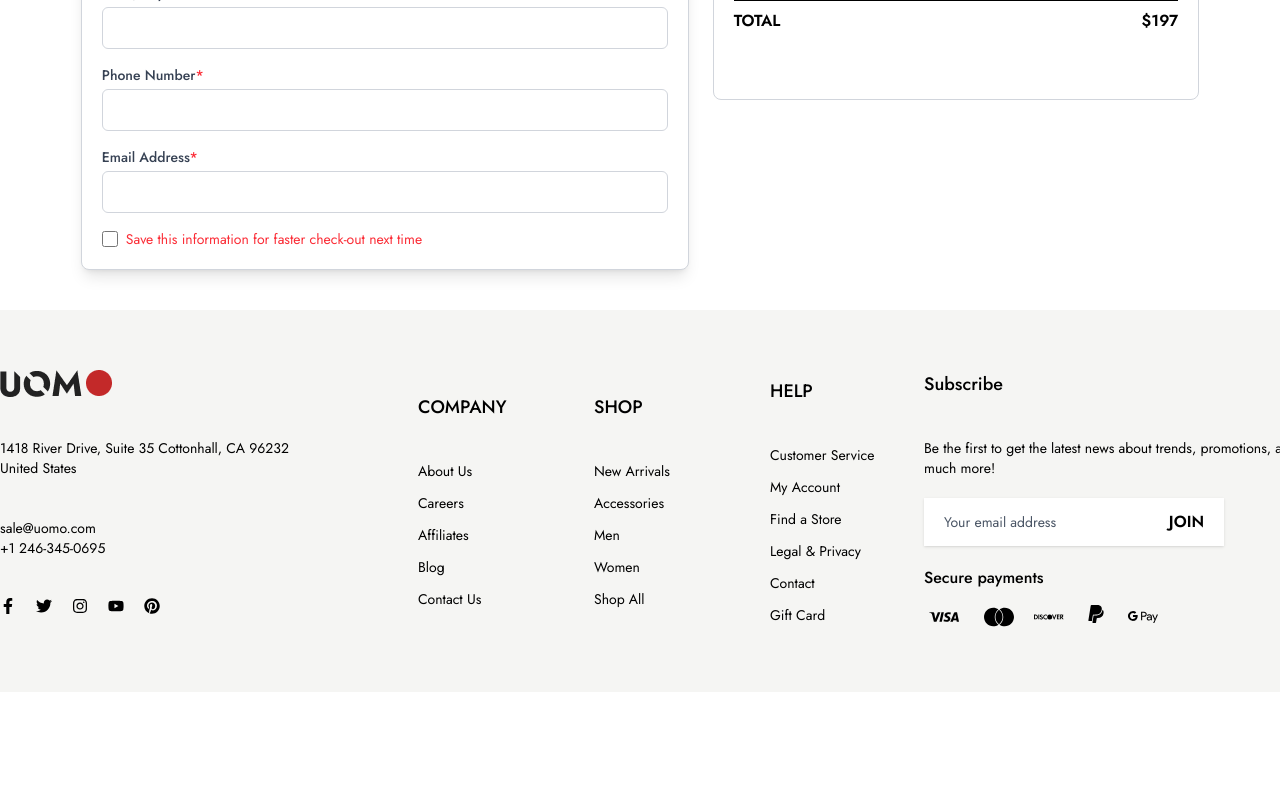
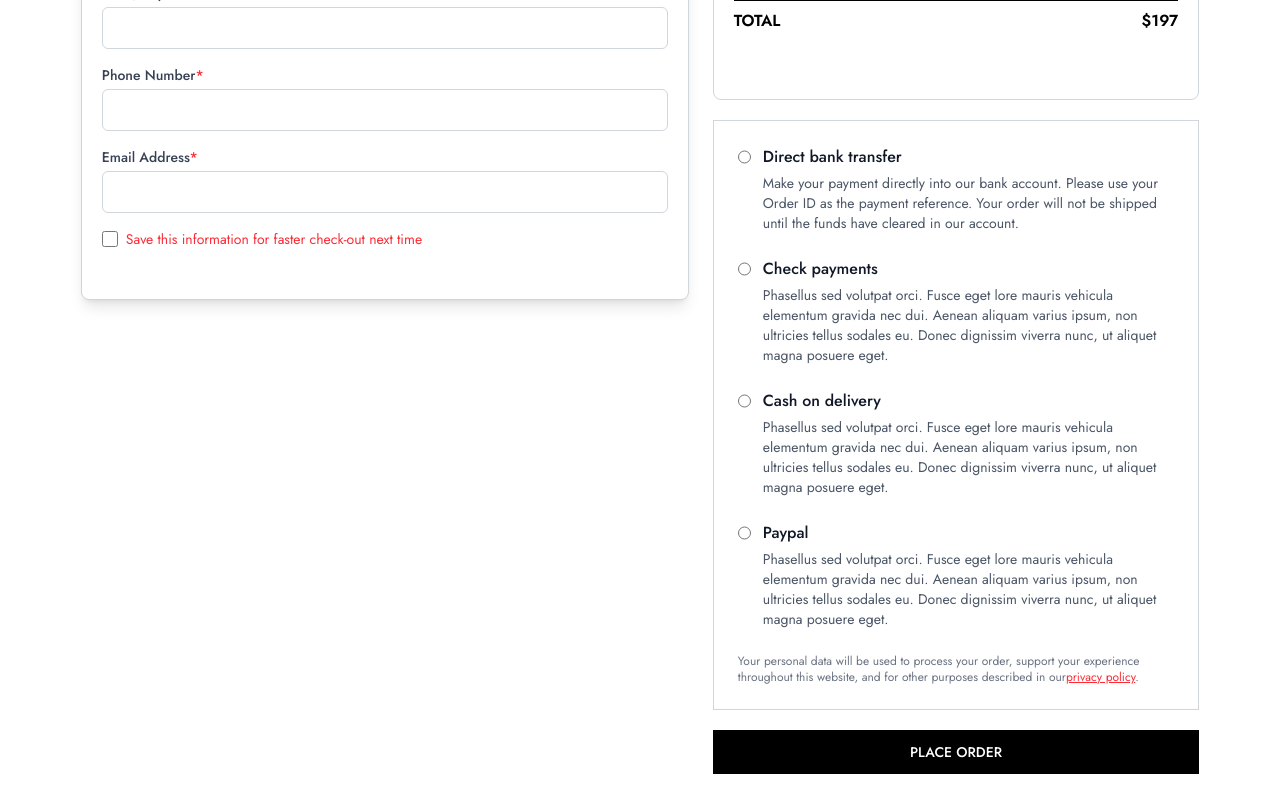
Before and after one commit to twahidulislamdev/uomo, a React (Vite) app: page /checkout in a window 1280 px wide. Shown: the part 600-1400 px from the top of the page. Before the commit the page ends 1292 px from the top, so only its background shows below. Built offline with nearby package versions, Linux system fonts and the light colour scheme.

Commit message:
Enhance HomeProduct and CheckOut components with improved layout and payment options

```diff
--- a/src/components/HomeProduct.jsx
+++ b/src/components/HomeProduct.jsx
@@ -6,6 +6,7 @@ import {
   HiOutlineHeart,
 } from "react-icons/hi2";
 import { useDispatch } from "react-redux";
+import { useState } from "react";
 import { addToCart } from "../features/addToCartSlice";
 
 const HomeProduct = ({
@@ -15,12 +16,16 @@ const HomeProduct = ({
   title,
   price,
   productColor,
+  size,
   imgSrcTwo,
   badgeClassName,
   priceClassName,
   productClassName,
+  sizeClassName,
 }) => {
-  let dispatch = useDispatch();
+  const [isWishColor, setIsWishColor] = useState(false);
+  const dispatch = useDispatch();
+
   const handleAddToCart = () => {
     dispatch(
       addToCart({
@@ -29,16 +34,16 @@ const HomeProduct = ({
         img: imgSrc,
         quantity: 1,
         color: productColor,
-
       })
     );
   };
+
   return (
     <>
       <div
-        className={`relative w-[320px] h-130 lg:h-130 group border-2 border-gray-200 m-auto lg:m-0 ${productClassName}`}
+        className={`relative w-[320px] h-130 group border-2 border-gray-200 m-auto lg:m-0 ${productClassName}`}
       >
-        <div className="">
+        <div>
           <Link to={"/shop"}>
             <div className="relative w-[320px] h-100 overflow-hidden">
               {/* Default Image */}
@@ -56,41 +61,67 @@ const HomeProduct = ({
               />
             </div>
           </Link>
-          {/* Badge part Start  */}
+
+          {/* Badge part Start */}
           <div
             className={`absolute top-2 left-2 py-2 px-5 text-black font-bold text-center text-sm ${badgeClassName}`}
           >
             {badgeText}
           </div>
-          {/* Badge part End  */}
-          {/* Group Hover Part Start  */}
-          <div className="lg:p-7.5 space-y-3 absolute bottom-40 left-0 w-full lg:opacity-0 lg:translate-y-4 lg:group-hover:opacity-100 lg:group-hover:translate-y-0 sm:opacity-100 sm:translate-y-0 transition-all duration-300 ease-in-out">
-            <Flex className={"justify-center space-x-5"}>
-              <div className="relative w-[40px] h-[40px] rounded-[50%] hover:cursor-pointer bg-white hover:bg-gray-200">
-                <HiOutlineShoppingBag
+          {/* Badge part End */}
+
+          {/* Group Hover Part Start */}
+          <div className="lg:p-0 space-y-3 absolute bottom-32 left-0 w-full lg:opacity-0 lg:translate-y-4 lg:group-hover:opacity-100 lg:group-hover:translate-y-0 sm:opacity-100 sm:translate-y-0 transition-all duration-300 ease-in-out">
+            {/* AddToCart button start */}
+            <div
               onClick={handleAddToCart}
-                  className="text-2xl text-black absolute top-1/2 left-1/2 transform -translate-x-1/2 -translate-y-1/2"
-                />
-              </div>F
-              <div className="relative w-[40px] h-[40px] rounded-[50%] hover:cursor-pointer bg-white hover:bg-gray-200">
-                <HiOutlineEye className="text-2xl text-black absolute top-1/2 left-1/2 transform -translate-x-1/2 -translate-y-1/2" />
+              className="relative flex justify-center m-auto w-[97%] h-[50px] hover:cursor-pointer bg-white hover:bg-gray-200 transition-all duration-300"
+            >
+              <p className="py-3 text-lg font-medium text-black">ADD TO CART</p>
             </div>
-              <div className="relative w-[40px] h-[40px] rounded-[50%] hover:cursor-pointer bg-white hover:bg-gray-200">
-                <HiOutlineHeart className="text-2xl text-black absolute top-1/2 left-1/2 transform -translate-x-1/2 -translate-y-1/2" />
+            {/* AddToCart button end */}
           </div>
-            </Flex>
-          </div>
-          {/* Group Hover Part End  */}
-          <div className="pb-5 pl-2 mt-5">
-            <p className="text-[#767676] text-base font-bold pt-2">
+          {/* Group Hover Part End */}
+
+          <div className="pb-10 px-3 mt-5">
+            {/* ====================================================== */}
+            <div className="flex justify-between items-center">
+              {/* Product Color start */}
+              <p className="text-[#767676] text-base font-semibold ">
                 {productColor}
               </p>
-            <h3 className="text-[#262626] text-base font-bold py-1">{title}</h3>
+              {/* Product Color end */}
+              {/*  Product Wish List Start */}
+              <div
+                className="hover:cursor-pointer"
+                onClick={() => setIsWishColor(!isWishColor)}
+              >
+                <HiOutlineHeart
+                  className={`text-2xl font-xl transition-colors duration-300 ${isWishColor ? "text-red-500" : "text-[#767676]"
+                    }`}
+                />
+              </div>
+              {/* Product Wish List End */}
+            </div>
+            {/* ============================================================= */}
+            {/* Title part start */}
+            <h3 className="text-[#262626] text-lg font-bold py-1">{title}</h3>
+            {/* Title part end */}
+
+            {/* Size and Price part start */}
+            <div className="flex justify-between items-center">
               <h4
-              className={`text-mainColor text-base font-bold ${priceClassName}`}
+                className={`text-mainColor text-base font-bold ${sizeClassName}`}
               >
-              {price}
+                Size: {size}
               </h4>
+              <h4
+                className={`text-mainColor text-lg font-bold ${priceClassName}`}
+              >
+                ${price}
+              </h4>
+            </div>
+            {/* Size and Price part end */}
           </div>
         </div>
       </div>
--- a/src/components/pages/CheckOut.jsx
+++ b/src/components/pages/CheckOut.jsx
@@ -13,7 +13,7 @@ const CheckOut = () => {
           <h6 className="text-4xl font-semibold text-center">CHECKOUT</h6>
           <div className="flex justify-center i flex-wrap gap-6 mt-6">
             {/* Billing Details part start */}
-            <div className="w-[50%] bg-white rounded-lg shadow-lg p-5 border-1 border-gray-300">
+            <div className="w-full lg:w-[50%] h-[650px] bg-white rounded-lg shadow-lg p-5 border-1 border-gray-300">
               <div className="">
                 <label
                   htmlFor="firstName"
@@ -123,8 +123,9 @@ const CheckOut = () => {
                 </label>
               </div>
             </div>
-            <div className="w-[40%] h-[450px] border-1 border-gray-300 rounded-lg ">
-              <div className="p-5 bg-white ">
+            <div className="w-full lg:w-[40%] h-auto ">
+              {/* Order Summary part start  */}
+              <div className="p-5 bg-white h-[450px]  border-1 border-gray-300 rounded-lg">
                 <h2 className="text-2xl font-medium mb-5">YOUR ORDER</h2>
                 <div className="space-y-3 mt-5 ">
                   <div className="flex justify-between items-center">
@@ -152,8 +153,8 @@ const CheckOut = () => {
                     <span className='text-base text-mainColor'>Free shipping</span>
                   </div>
                   <div className="flex justify-between">
-                    <span  className='text-base text-mainColor'>VAT</span>
-                    <span  className='text-base text-mainColor'>$19</span>
+                    <span className='text-base text-mainColor'>VAT</span>
+                    <span className='text-base text-mainColor'>$19</span>
                   </div>
                   <div className="flex justify-between font-semibold border-t pt-2 mt-2">
                     <span>TOTAL</span>
@@ -161,6 +162,101 @@ const CheckOut = () => {
                   </div>
                 </div>
               </div>
+              {/* Order Summary part end  */}
+
+              <div className="max-w-full mx-auto border border-gray-300 mt-5 p-6">
+                {/* Payment Options */}
+                <div className="space-y-6">
+                  {/* Direct Bank Transfer */}
+                  <label className="flex items-start space-x-3 cursor-pointer">
+                    <input
+                      type="radio"
+                      name="payment"
+                      defaultChecked=""
+                      className="mt-1 h-4 w-4 border-gray-400 text-black focus:ring-black"
+                    />
+                    <div>
+                      <p className="font-medium text-gray-900">Direct bank transfer</p>
+                      <p className="text-sm text-gray-600 mt-1">
+                        Make your payment directly into our bank account. Please use your
+                        Order ID as the payment reference. Your order will not be shipped
+                        until the funds have cleared in our account.
+                      </p>
+                    </div>
+                  </label>
+                  {/* Check Payments */}
+                  <label className="flex items-start space-x-3 cursor-pointer">
+                    <input
+                      type="radio"
+                      name="payment"
+                      className="mt-1 h-4 w-4 border-gray-400 text-black focus:ring-black"
+                    />
+                    <div>
+                      <p className="font-medium text-gray-900">Check payments</p>
+                      <p className="text-sm text-gray-600 mt-1">
+                        Phasellus sed volutpat orci. Fusce eget lore mauris vehicula elementum
+                        gravida nec dui. Aenean aliquam varius ipsum, non ultricies tellus
+                        sodales eu. Donec dignissim viverra nunc, ut aliquet magna posuere
+                        eget.
+                      </p>
+                    </div>
+                  </label>
+                  {/* Cash on Delivery */}
+                  <label className="flex items-start space-x-3 cursor-pointer">
+                    <input
+                      type="radio"
+                      name="payment"
+                      className="mt-1 h-4 w-4 border-gray-400 text-black focus:ring-black"
+                    />
+                    <div>
+                      <p className="font-medium text-gray-900">Cash on delivery</p>
+                      <p className="text-sm text-gray-600 mt-1">
+                        Phasellus sed volutpat orci. Fusce eget lore mauris vehicula elementum
+                        gravida nec dui. Aenean aliquam varius ipsum, non ultricies tellus
+                        sodales eu. Donec dignissim viverra nunc, ut aliquet magna posuere
+                        eget.
+                      </p>
+                    </div>
+                  </label>
+                  {/* Paypal */}
+                  <label className="flex items-start space-x-3 cursor-pointer">
+                    <input
+                      type="radio"
+                      name="payment"
+                      className="mt-1 h-4 w-4 border-gray-400 text-black focus:ring-black"
+                    />
+                    <div>
+                      <p className="font-medium text-gray-900">Paypal</p>
+                      <p className="text-sm text-gray-600 mt-1">
+                        Phasellus sed volutpat orci. Fusce eget lore mauris vehicula elementum
+                        gravida nec dui. Aenean aliquam varius ipsum, non ultricies tellus
+                        sodales eu. Donec dignissim viverra nunc, ut aliquet magna posuere
+                        eget.
+                      </p>
+                    </div>
+                  </label>
+                </div>
+                {/* Privacy Note */}
+                <p className="text-xs text-gray-500 mt-6">
+                  Your personal data will be used to process your order, support your
+                  experience throughout this website, and for other purposes described in our
+                  <a href="#" className="text-red-500 underline">
+                    privacy policy
+                  </a>
+                  .
+                </p>
+
+              </div>
+              {/* Place Order Button */}
+              <button
+                type="button"
+                className="w-full bg-black text-white text-sm font-medium uppercase py-3 mt-5 hover:bg-gray-900 transition"
+              >
+                Place Order
+              </button>
+
+
+
             </div>
           </div>
         </Container>
```
Lines whose indentation alone changed are shown as unchanged.
